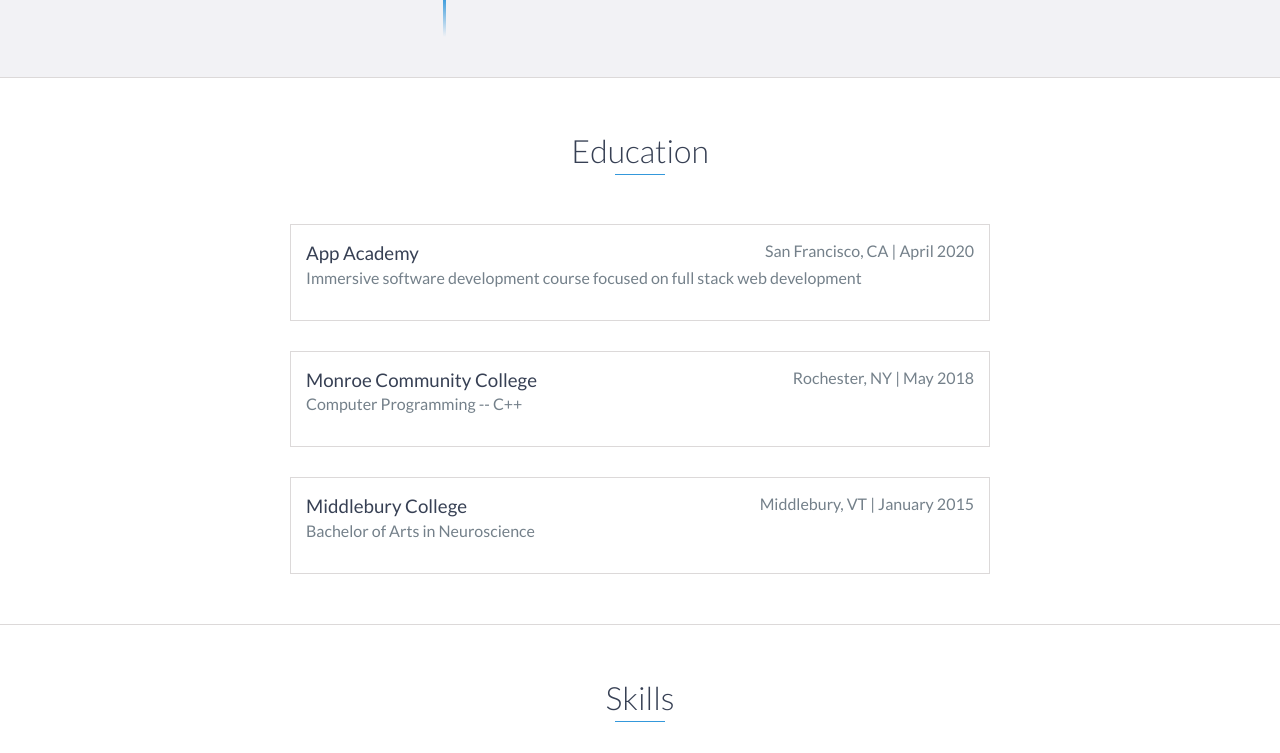
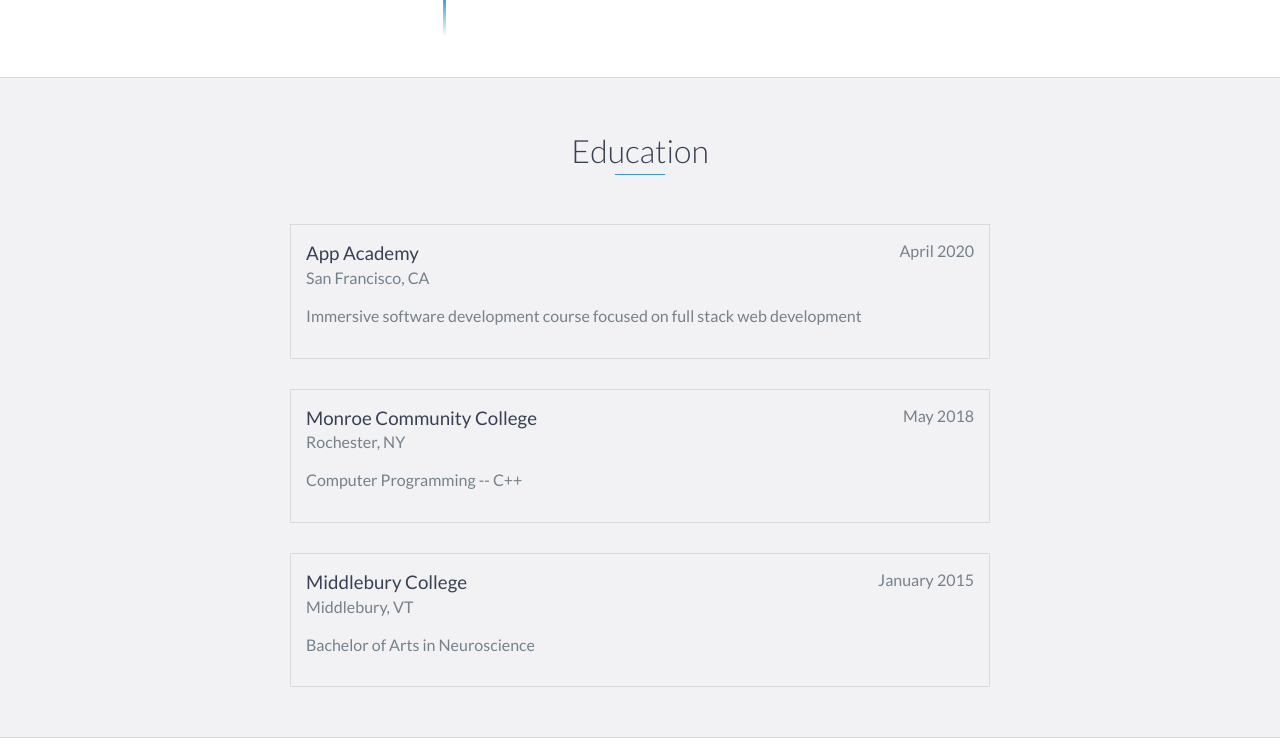
Before and after one commit to marshall-strong/marshall-strong.github.io, a website: page index.html in a window 1280 px wide. Shown: the part 3087-3840 px from the top of the page. Drawn offline with nearby package versions, Linux system fonts and the light colour scheme.

Commit message:
move education locations to a new line

```diff
--- a/index.html
+++ b/index.html
@@ -255,7 +255,7 @@
     </div>
     <!-- End #projects -->
 
-    <div id="experience" class="background-alt">
+    <div id="experience">
       <h2 class="heading">Experience</h2>
       <div id="experience-timeline">
         <!-- Operations Analyst, EagleView -->
@@ -319,11 +319,13 @@
     </div>
     <!-- End #experience -->
 
-    <div id="education">
+    <div id="education" class="background-alt">
       <h2 class="heading">Education</h2>
       <div class="education-block">
         <h3>App Academy</h3>
-        <span class="education-date">San Francisco, CA | April 2020</span>
+        <!-- <span class="education-location">San Francisco, CA</span> -->
+        <span class="education-date">April 2020</span>
+        <h4 class="education-location">San Francisco, CA</h4>
         <h4>
           Immersive software development course focused on full stack web
           development
@@ -332,13 +334,17 @@
       <!-- End .education-block -->
       <div class="education-block">
         <h3>Monroe Community College</h3>
-        <span class="education-location">Rochester, NY | May 2018</span>
+        <!-- <span class="education-location">Rochester, NY</span> -->
+        <span class="education-date">May 2018</span>
+        <h4 class="education-location">Rochester, NY</h4>
         <h4>Computer Programming -- C++</h4>
       </div>
       <!-- End .education-block -->
       <div class="education-block">
         <h3>Middlebury College</h3>
-        <span class="education-location">Middlebury, VT | January 2015</span>
+        <!-- <span class="education-location">Middlebury, VT</span> -->
+        <span class="education-date">January 2015</span>
+        <h4 class="education-location">Middlebury, VT</h4>
         <h4>Bachelor of Arts in Neuroscience</h4>
       </div>
       <!-- End .education-block -->
--- a/scss/styles.scss
+++ b/scss/styles.scss
@@ -85,7 +85,7 @@
 */
 
 body {
-    font-family: 'Lato', sans-serif;
+  font-family: "Lato", sans-serif;
   font-size: 16px;
 
   &.active {
@@ -125,7 +125,8 @@
       }
     }
 
-        &:before, &:after {
+    &:before,
+    &:after {
       content: none;
     }
   }
@@ -259,7 +260,7 @@
     height: 35px;
     border-radius: 50%;
     border: 3px solid lighten($text, 25%);
-        text-align:center;
+    text-align: center;
   }
 
   i {
@@ -308,11 +309,11 @@
 }
 
 .shadow {
-    box-shadow: 0 1px 3px rgba(0,0,0,0.12), 0 1px 2px rgba(0,0,0,0.24);
+  box-shadow: 0 1px 3px rgba(0, 0, 0, 0.12), 0 1px 2px rgba(0, 0, 0, 0.24);
 }
 
 .shadow-large {
-    box-shadow: 0 3px 6px rgba(0,0,0,0.08), 0 3px 6px rgba(0,0,0,0.15);
+  box-shadow: 0 3px 6px rgba(0, 0, 0, 0.08), 0 3px 6px rgba(0, 0, 0, 0.15);
 }
 
 .heading {
@@ -324,7 +325,7 @@
 
   &:after {
     position: absolute;
-        content: '';
+    content: "";
     top: 100%;
     height: 1px;
     width: 50px;
@@ -364,7 +365,8 @@
   transform: translate(-50%, -50%);
   text-align: center;
 
-    h1, h2 {
+  h1,
+  h2 {
     margin: 0;
   }
 
@@ -415,13 +417,13 @@
     height: 35px;
     border-radius: 50%;
     border: 3px solid lighten($base-color, 25%);
-        text-align:center;
+    text-align: center;
   }
 
   i {
     animation: pulsate 1.5s ease;
     animation-iteration-count: infinite;
-        padding-top: 5px;;
+    padding-top: 5px;
   }
 }
 
@@ -482,7 +484,7 @@
 
   &:before {
     position: absolute;
-        content: '';
+    content: "";
     top: 0;
     bottom: 0;
     left: 303px;
@@ -495,7 +497,7 @@
 
   &:after {
     position: absolute;
-        content: '';
+    content: "";
     width: 3px;
     height: 40px;
     background: $base-color;
@@ -560,14 +562,23 @@
   }
 }
 
+.vtimeline-location,
 .vtimeline-date {
   width: 260px;
   text-align: right;
   position: absolute;
   left: 0;
-    top: 10px;
+  // top: 10px;
   font-weight: 300;
   color: #374054;
+}
+
+.vtimeline-location {
+  top: 35px;
+}
+
+.vtimeline-date {
+  top: 10px;
 }
 
 /*
@@ -603,7 +614,17 @@
 
   span {
     color: $text;
+  }
+
+  // span.education-location {
+  //   float: left;
+  //   padding-left: 10px;
+  //   padding-top: 2px;
+  // }
+
+  span.education-date {
     float: right;
+    padding-top: 3px;
   }
 
   h4 {
@@ -613,7 +634,12 @@
     margin: 0 0 15px 0;
   }
 
-    p, ul {
+  h4.education-location {
+    margin: 0 0 5px 0;
+  }
+
+  p,
+  ul {
     margin: 0;
     color: $text;
     font-size: 0.9em;
@@ -744,7 +770,8 @@
   max-width: 500px;
   margin: 0 auto;
 
-    input, textarea {
+  input,
+  textarea {
     display: block;
     width: 100%;
     padding: 10px;
@@ -778,11 +805,11 @@
     border: none;
     color: $base-color;
     font-weight: 700;
-        box-shadow: 0 1px 3px rgba(0,0,0,0.12), 0 1px 2px rgba(0,0,0,0.24);
+    box-shadow: 0 1px 3px rgba(0, 0, 0, 0.12), 0 1px 2px rgba(0, 0, 0, 0.24);
     @include transition();
 
     &:hover {
-            box-shadow: 0 10px 20px rgba(0,0,0,0.19), 0 6px 6px rgba(0,0,0,0.23);
+      box-shadow: 0 10px 20px rgba(0, 0, 0, 0.19), 0 6px 6px rgba(0, 0, 0, 0.23);
     }
   }
 }
@@ -824,7 +851,8 @@
     margin: 0 0 15px 0;
   }
 
-    p, ul {
+  p,
+  ul {
     margin: 0 0 15px 0;
     color: $text;
     font-size: 0.9em;
@@ -843,15 +871,15 @@
 
 // Collapse timeline
 @media only screen and (max-width: 750px) {
-
   #experience-timeline {
-        &:before, &:after {
+    &:before,
+    &:after {
       left: 23px;
     }
-
   }
 
-    .vtimeline-date {
+  .vtimeline-date,
+  .vtimeline-location {
     width: auto;
     text-align: left;
     position: relative;
@@ -867,12 +895,10 @@
   .vtimeline-content {
     margin-left: 70px;
   }
-
 }
 
 // Medium Devices
-@media only screen and (max-width : 992px) {
-
+@media only screen and (max-width: 992px) {
   #lead {
     height: auto;
     min-height: auto;
@@ -902,12 +928,10 @@
       text-align: left;
     }
   }
-
 }
 
 // Small Devices
-@media only screen and (max-width : 768px) {
-
+@media only screen and (max-width: 768px) {
   header {
     position: fixed;
     display: none;
@@ -917,7 +941,8 @@
     height: 100%;
   }
 
-    #mobile-menu-open, #mobile-menu-close {
+  #mobile-menu-open,
+  #mobile-menu-close {
     display: block;
   }
 
@@ -953,7 +978,8 @@
   }
 
   .education-block {
-        h3, span {
+    h3,
+    span {
       float: none;
     }
   }
@@ -977,12 +1003,10 @@
   .social {
     text-align: center;
   }
-
 }
 
 // Extra Small Devices
-@media only screen and (max-width : 480px) {
-
+@media only screen and (max-width: 480px) {
   #lead-content {
     h1 {
       font-size: 1.5em;
@@ -997,5 +1021,4 @@
       padding: 5px 10px;
     }
   }
-
 }
```
Lines whose indentation alone changed are shown as unchanged.
